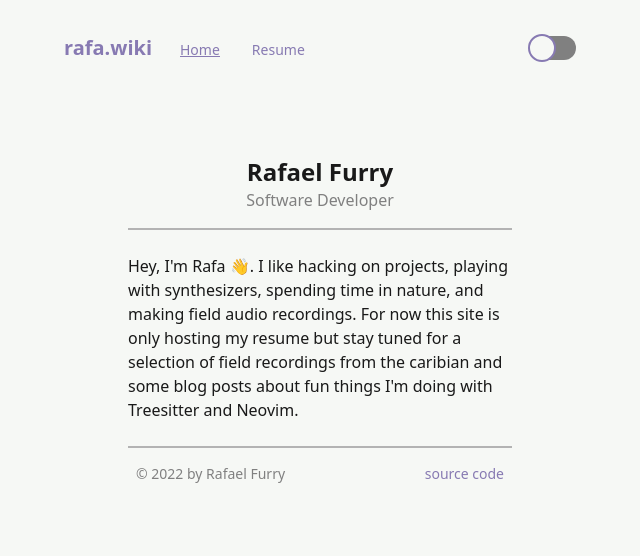
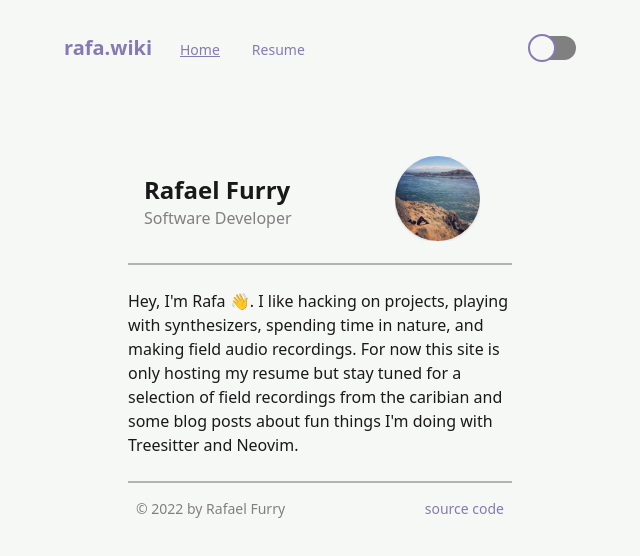
Before and after one commit to BullThistle/rafa.wiki-site, a Next.js app: page / in a window 1280 px wide. Shown: the top 556 px of the page, without its empty margins (320-960 px from the left). Built offline with nearby package versions, Linux system fonts and the light colour scheme.

Commit message:
add photo to home

```diff
--- a/components/header.tsx
+++ b/components/header.tsx
@@ -1,6 +1,20 @@
+import Image from 'next/image'
+import React from 'react'
+
 export const Header = () => (
-  <div className='text-center border-b-2 border-light-gray dark:border-gray p-4'>
-    <div className='text-2xl font-bold'>Rafael Furry</div>
-    <div className='text-gray'>Software Developer</div>
+  <div className='flex items-center justify-between border-b-2 border-light-gray dark:border-gray p-4'>
+    <div className='align-center'>
+      <div className='text-2xl font-bold'>Rafael Furry</div>
+      <div className='text-gray'>Software Developer</div>
+    </div>
+    <div className='w-4/12 px-4'>
+      <Image
+        src='/nw-beach.jpeg'
+        alt='relaxing at north west beach'
+        width='500'
+        height='500'
+        className='shadow rounded-full max-w-full h-auto align-middle border-none'
+      />
+    </div>
   </div>
 )
```
Also changed, not shown: public/nw-beach.jpeg (added).
